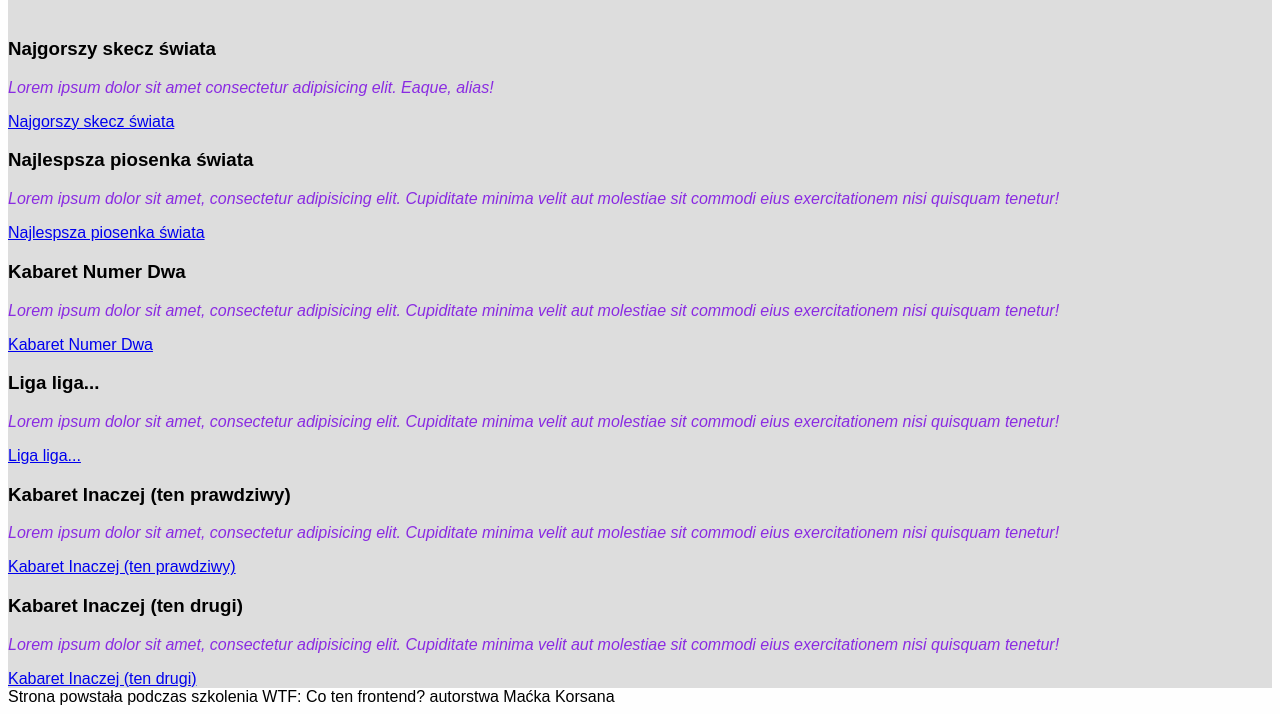
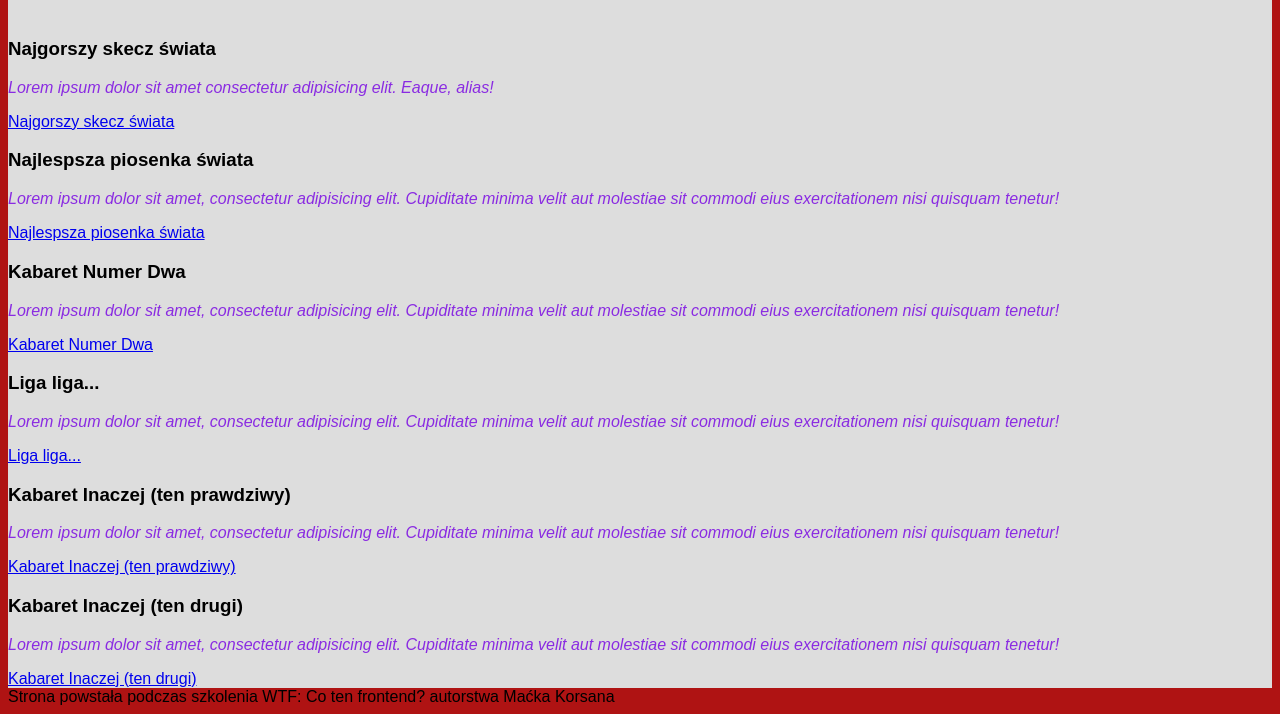
Before and after one commit to MaciejBga/homepage, a plain HTML site: page index.html in a window 1280 px wide. Shown: the part 314-1028 px from the top of the page. Drawn offline with Linux system fonts and the light colour scheme.

Commit message:
feat: new background

```diff
--- a/style.css
+++ b/style.css
@@ -1,5 +1,5 @@
 body {
-	background-color: #fefefe;
+	background-color: #af1313;
 	font-family: sans-serif;
 }
 
```
